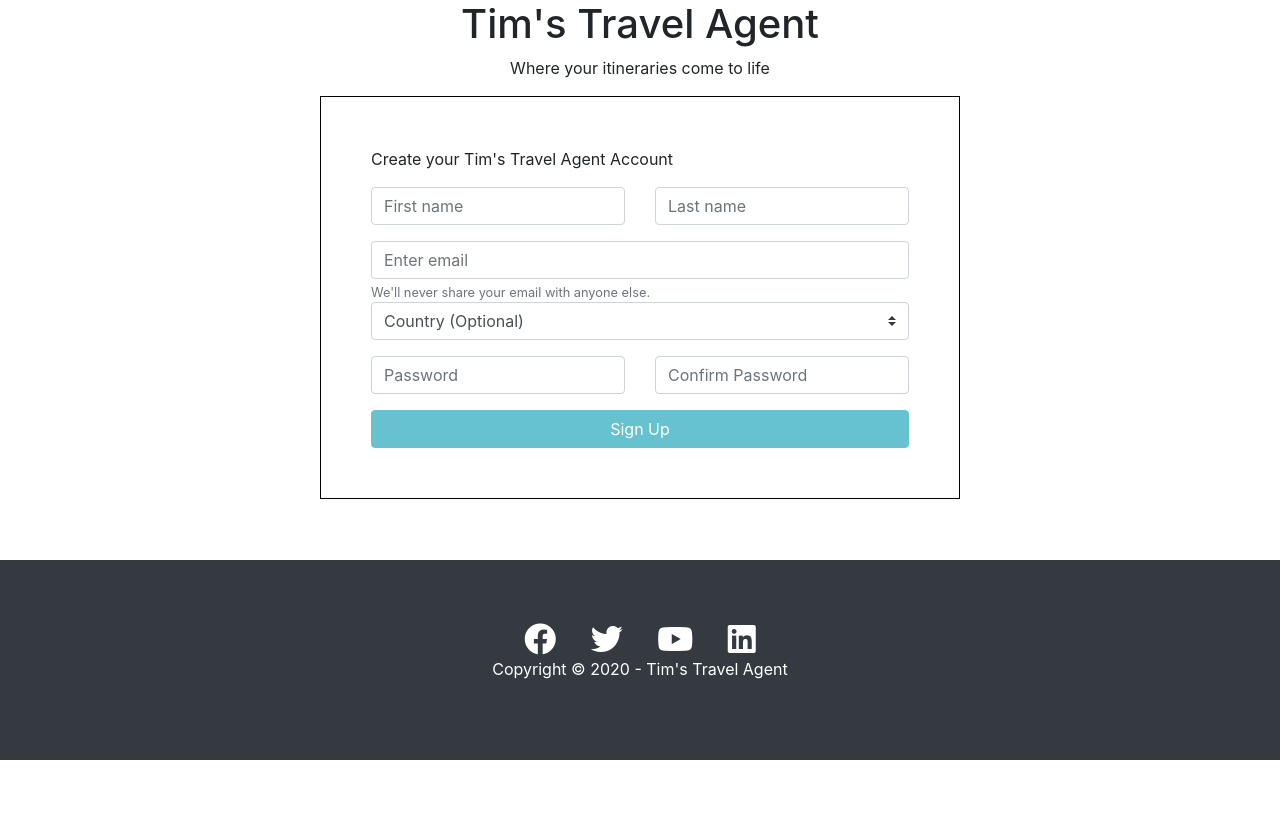
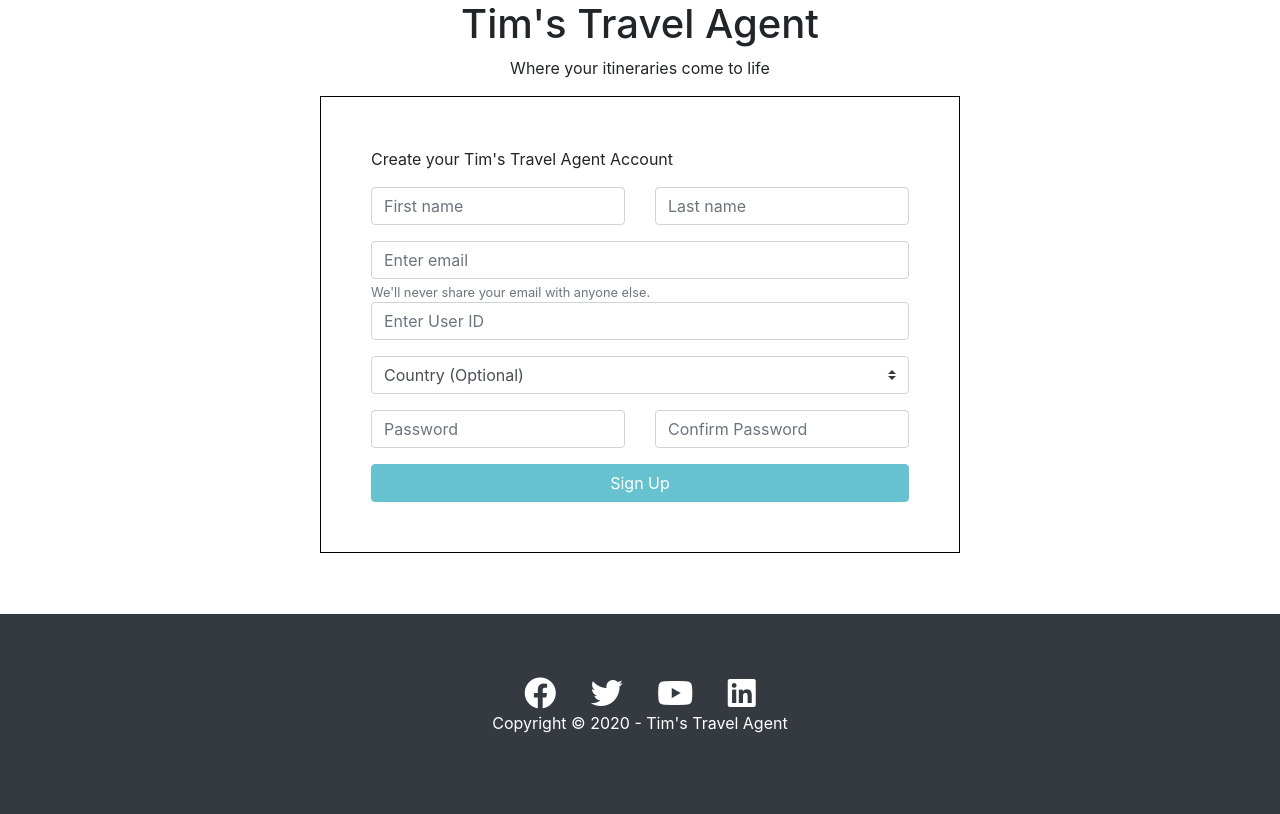
Before and after one commit to tczh/ProjectItinerary, a PHP site: page /signup.php in a window 1280 px wide. Shown: the part 100-914 px from the top of the page. Before the commit the page ends 860 px from the top, so only its background shows below. Run offline with PHP 8.4, Linux system fonts and the light colour scheme; some libraries are stand-ins or nearby versions.

Commit message:
Update signup.php

```diff
--- a/signup.php
+++ b/signup.php
@@ -33,6 +33,7 @@
                margin: auto;
                margin-bottom: 61px;
                /* margin-bottom: 100px; */
+               min-width: 450px;
         }
 
         #title {
@@ -132,7 +133,7 @@
             color: #fff;
         }
 
-        .col-md, #password, #confirmpassword, #country-dropdown {
+        .col-md, #country-dropdown, #userid {
             margin-bottom: 16px;
         }
 
@@ -140,7 +141,7 @@
 </head>
 <body onload="dropdown_populate()">
 <div class="marginbox">
-    <nav id="navbar" class="navbar top fixed-top navbar-dark bg-dark navbar-expand-sm">
+    <nav id="navbar" class="navbar top fixed-top navbar-dark bg-dark navbar-expand-md">
         <!-- Navbar content -->
         <a class="navbar-brand" href="index.php"><span class="text-warning">Tim's</span> Travel Agent
         <span class="text-warning"><i class="fas fa-globe-americas fa-2x"></i></span><em class="motto">Where your itineraries come to life</em>
@@ -159,7 +160,7 @@
                     echo "<a class='nav-item nav-link text-white' href='login.php'>Login</a>";
                 }
                 else {
-                    echo "<a class='nav-item nav-link text-white' href='ProfilePage.php'>Profile</a>";
+                    echo "<a class='nav-item nav-link text-white' href='#'>Profile</a>";
                 }
                 ?>
 
@@ -189,7 +190,16 @@
             </p>";
         }
         unset($_SESSION["existingemail"]);
+
+        if (isset($_SESSION["existingUserId"])) {
+            echo "<p class='red'>
+                User ID already exist.
+            </p>";
+        }
+        unset($_SESSION["existingUserId"]);
     ?>
+
+    <div id="passwordValidation"></div>
 
     <form id="form" action="objects/ProcessSignup.php" method='GET'>
         <p>
@@ -208,6 +218,8 @@
         <input type="email" name='email' class="form-control" id="email" aria-describedby="emailHelp" placeholder="Enter email">
         <small id="emailHelp" class="form-text text-muted">We'll never share your email with anyone else.</small>
 
+        <input type="text" name='userid' class="form-control" id="userid" placeholder="Enter User ID">
+
         <div id="country"></div>
 
         <!-- <select class="custom-select mr-sm-2 dual-form" id="inlineFormCustomSelect">
@@ -215,10 +227,10 @@
         </select> -->
 
         <div class="row dual-form">
-            <div class="col">
+            <div class="col-md">
                 <input type="password" id="password" name='password' class="form-control" placeholder="Password">
             </div>
-            <div class="col">
+            <div class="col-md">
                 <input type="password" id="confirmpassword" name='confirmpassword' class="form-control" placeholder="Confirm Password">
             </div>
         </div>
@@ -287,10 +299,15 @@
             var val4 = $("#password").val();
             var val5 = $("#confirmpassword").val();
 
-            if(val1.length == 0 || val2.length == 0 || val3.length == 0 || val4.length == 0 || val5.length == 0)
+            if(val1.length == 0 || val2.length == 0 || val3.length == 0 || val4.length == 0 || val5.length == 0 || val4 != val5)
                 disableButton = true;
 
             $('button').attr('disabled', disableButton);
+
+            if (val4 != val5)
+                document.getElementById('passwordValidation').innerHTML = "<p class='red'>Password don't match</p>"
+            else
+                document.getElementById('passwordValidation').innerHTML = ""
         }
     </script>
 </body>
```
